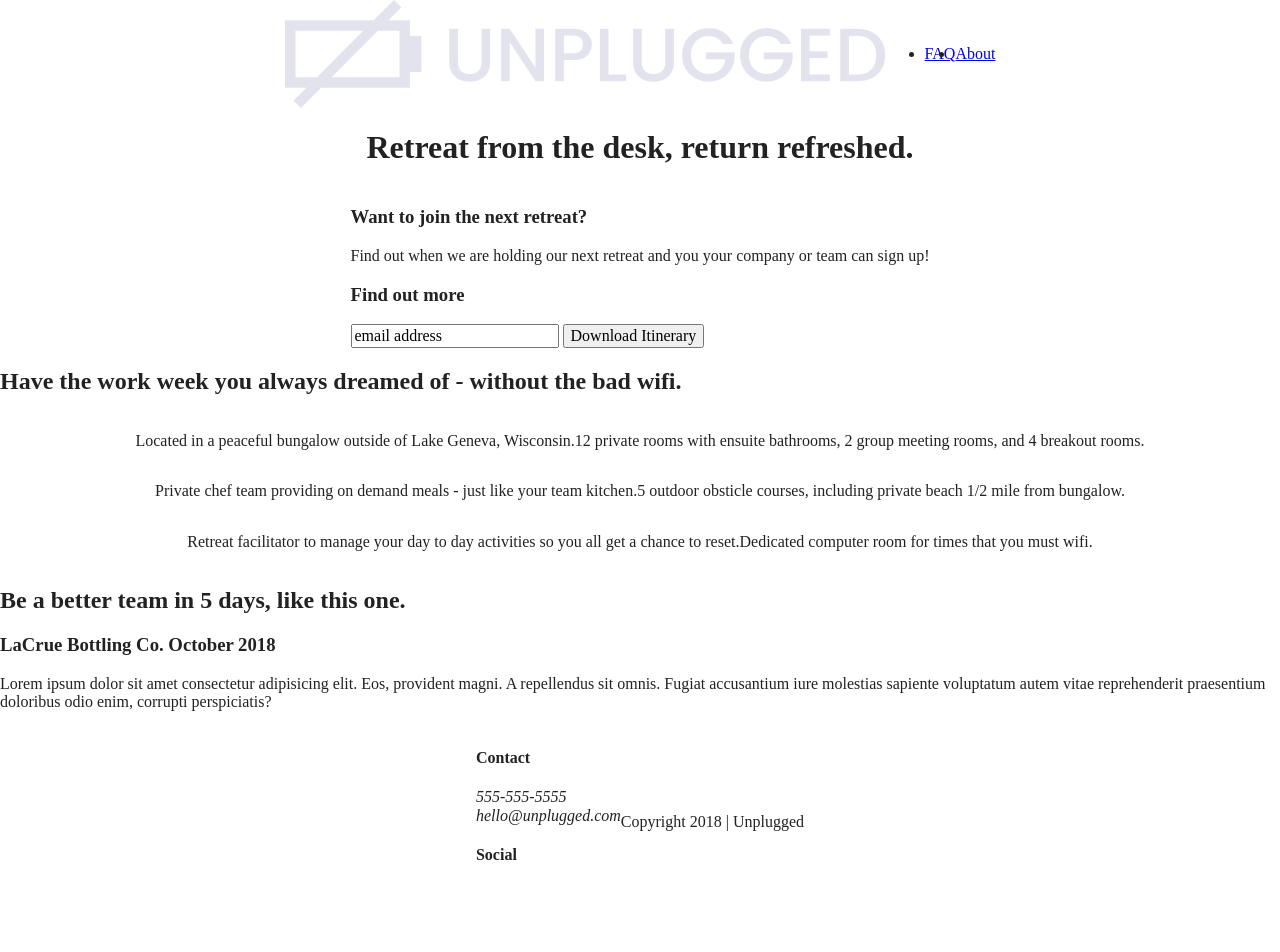
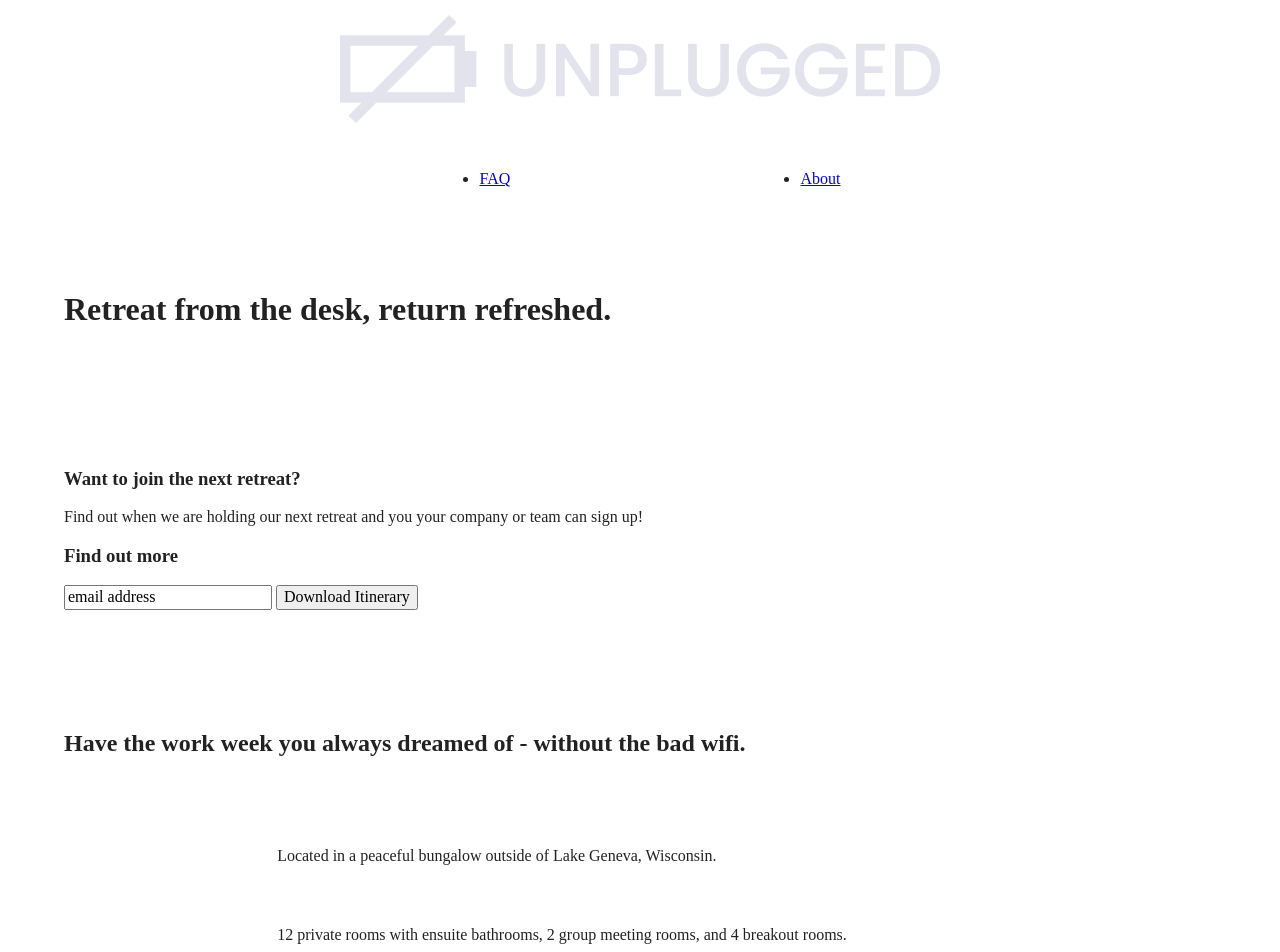
Before and after one commit to goodman2814/Unplugged-Retreat-Website, a website built with Parcel: page index.html in a window 1280 px wide. Shown: the top 952 px of the page. Before the commit the page ends 918 px from the top, so only its background shows below. Built offline with nearby package versions, Linux system fonts and the light colour scheme.

Commit message:
margins and padding

```diff
--- a/css/main.css
+++ b/css/main.css
@@ -86,6 +86,12 @@ textarea {
 /* ==========================================================================
    Author's custom styles
    ========================================================================== */
+
+.content-wrapper {
+  width: 90%;
+  margin: 50px;
+}
+
 /* ------------ Base Header - Footer Styles ------------ */
 
 header,
@@ -98,14 +104,26 @@ footer {
 
 /* Header styles */
 
+header {
+  padding: 15px 0;
+}
+
 header .content-wrapper {
   display: flex;
   justify-content: center;
   align-items: center;
   flex-flow: row wrap;
+  margin: 0;
+}
+
+header .header-divider {
+  width: 100%;
+  height: 1px;
+  margin: 10px 0 20px 0;
 }
 
 header nav {
+  width: 60%;
   display: flex;
   justify-content: space-around;
   align-items: center;
@@ -115,9 +133,26 @@ header nav {
 header nav ul {
   display: flex;
   justify-content: space-around;
+  width: 100%;
 }
 
 /* Footer */
+footer {
+  flex-direction: column;
+}
+
+footer p {
+  margin: 0;
+}
+
+footer .content-wrapper {
+  width: 55%;
+  margin: 50px 0;
+}
+
+footer .contact {
+  margin-bottom: 50px;
+}
 
 footer .social-icons {
   display: flex;
@@ -131,7 +166,13 @@ footer .social-icons p {
   align-items: center;
 }
 
+footer .copyright {
+  margin: 20px 0;
+}
+
 /* ------------ Mobile Styles - Homepage ------------ */
+
+html {}
 
 /* Hero Area */
 .hero-area {
@@ -149,12 +190,29 @@ aside {
   flex-flow: row wrap;
 }
 
+/* aside .content-wrapper {
+  padding: 25px 0 52px 0;
+} */
+
 /* Features */
 
 .features {
   display: flex;
   justify-content: center;
   flex-flow: row wrap;
+}
+
+.features h2 {
+  margin-bottom: 60px;
+}
+
+/* .features .content-wrapper {
+  padding: 45px 0;
+} */
+
+.features article {
+  width: 63%;
+  margin: 30px 0;
 }
 
 .features .features-items {
@@ -164,12 +222,25 @@ aside {
   flex-flow: row wrap;
 }
 
+.features p {
+  margin: 0;
+}
+
 /* Reviews */
 
 .reviews {
   display: flex;
   justify-content: center;
   flex-flow: row wrap;
+}
+
+.reviews h2 {
+  margin-bottom: 40px;
+}
+
+.reviews h3 {
+  width: 55%;
+  margin: 20px 0;
 }
 
 /* ------------ About Page ------------ */
@@ -188,6 +259,10 @@ aside {
   flex-flow: row wrap;
 }
 
+.contact-content p {
+  margin: 0;
+}
+
 /* ------------ FAQ Page------------ */
 
 .faq {
@@ -198,12 +273,20 @@ aside {
 }
 
 .faq .content-wrapper {
+  margin: 50px 0 0 0;
   display: flex;
   justify-content: center;
   align-items: center;
   flex-flow: row wrap;
 }
 
+.faq h2 {
+  margin-bottom: 40px;
+}
+
+.faq-content {
+  margin-bottom: 50px;
+}
 
 /* ==========================================================================
    Helper classes
```
